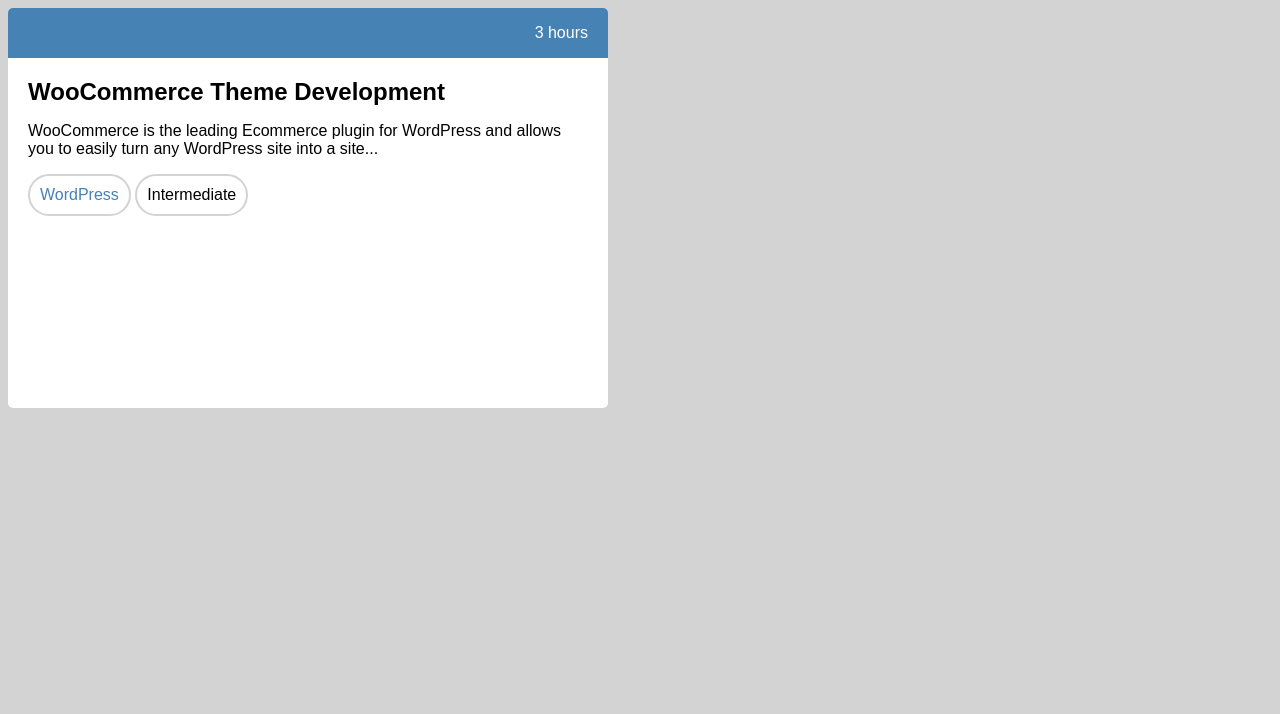
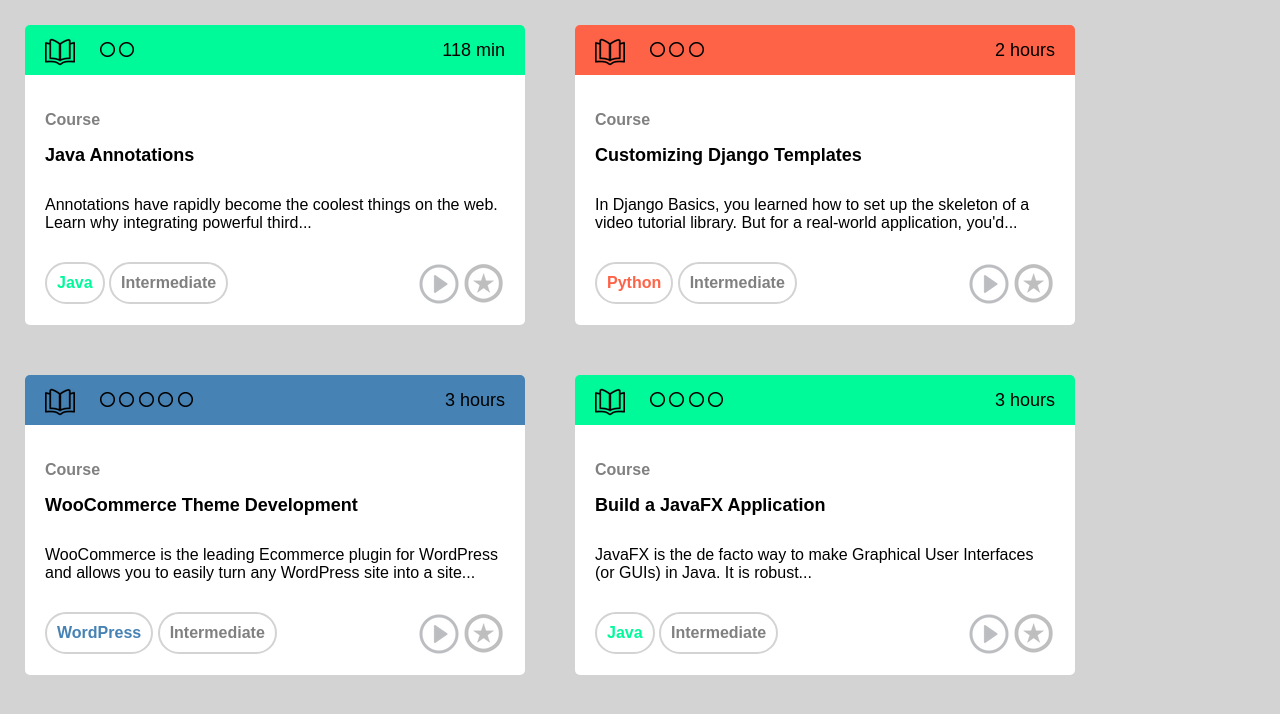
Before and after one commit to nedfaulhaber/treehouse-replica, a plain HTML site: page index.html in a window 1280 px wide. Drawn offline with Linux system fonts and the light colour scheme.

Commit message:
All course tiles complete, need nav bar

```diff
--- a/css/styles.css
+++ b/css/styles.css
@@ -8,42 +8,89 @@
   font-family: sans-serif;
 }
 
+html body{
+  margin: 0px;
+}
+
 body {
   background-color: lightgrey;
 }
 
 .course-tile {
-  width: 600px;
-  height: 400px;
+  width: 500px;
+  height: 300px;
+  position: relative;
+  float: left;
+  margin: 25px;
 }
 
 .tile-header {
   height: 50px;
-  background-color: steelblue;
   border-radius: 5px 5px 0px 0px;
   margin-bottom: 0px;
 }
 
+#header1{
+  background-color: mediumspringgreen;
+}
+#header2{
+  background-color: tomato;
+}
+#header3{
+  background-color: steelblue;
+}
+
+.tile-header::before{
+  content: url("../img/book.png");
+  top: 12px;
+  left: 20px;
+  position: absolute;
+}
+
+.dot-list {
+  padding-left: 75px;
+  padding-top: 17px;
+  position: relative;
+  float: left;
+}
 .course-time {
   float: right;
   margin-right: 20px;
-  color: white;
+  color: black;
+  position: relative;
+  font-size: 18px;
+  margin-top: 14.5px;
+  margin-bottom: 14.5px;
 }
 
 .tile-body {
   background-color: white;
-  height: 350px;
+  height: 250px;
   border-radius: 0px 0px 5px 5px;
   padding: 20px;
 }
 
+.course {
+  color: grey;
+  font-size: 16px;
+  font-weight: bold;
+}
+
 .course-title{
   font-weight: bold;
-  font-size: 24px;
+  font-size: 18px;
   color: lightblack;
   margin: 0px;
 }
 
+.course-detail {
+  margin-top: 30px;
+  margin-bottom: 30px;
+}
+
+.left-footer {
+  float: left;
+}
 .button {
   display: inline-block;
   border-style: solid;
@@ -51,8 +98,28 @@ body {
   border-color: lightgrey;
   border-radius: 30px;
   padding: 10px;
+  color: grey;
+  font-weight: bold;
+}
+
+.right-footer {
+  float: right;
+}
+
+.play {
+  opacity: 0.3;
+}
+
+.star {
+  opacity: 0.25;
 }
 
 #topic1 {
+  color: mediumspringgreen;
+}
+#topic2 {
+  color: tomato;
+}
+#topic3 {
   color: steelblue;
 }
--- a/index.html
+++ b/index.html
@@ -7,20 +7,119 @@
   </head>
   <body>
 
-    <!-- Course Div -->
+    <!-- Course Div 1 -->
     <div class="course-tile">
-      <div class="tile-header">
+      <div class="tile-header" id="header1">
+        <div class="dot-list">
+          <img class="dot" src="img/circle.png" alt="empty circle"/>
+          <img class="dot" src="img/circle.png" alt="empty circle"/>
+        </div>
+        <p class="course-time">118 min</p>
+      </div>
+
+      <div class="tile-body">
+        <p class="course">Course</p>
+        <p class="course-title">Java Annotations</p>
+        <p class="course-detail">Annotations have rapidly become the coolest things on the web. Learn why integrating powerful third...</p>
+        <div class="left-footer">
+          <div class="button" id="topic1">Java</div>
+          <div class="button" class="difficulty">Intermediate</div>
+        </div>
+
+      <div class="right-footer">
+        <img class="play" src="img/play.png" alt="play icon"/>
+        <img class="star" src="img/star.png" alt="star icon"/>
+      </div>
+
+        </div>
+      </div>
+    </div>
+
+    <!-- Course Div 2 -->
+    <div class="course-tile">
+      <div class="tile-header" id="header2">
+        <div class="dot-list">
+          <img class="dot" src="img/circle.png" alt="empty circle"/>
+          <img class="dot" src="img/circle.png" alt="empty circle"/>
+          <img class="dot" src="img/circle.png" alt="empty circle"/>
+        </div>
+        <p class="course-time">2 hours</p>
+      </div>
+
+      <div class="tile-body">
+        <p class="course">Course</p>
+        <p class="course-title">Customizing Django Templates</p>
+        <p class="course-detail">In Django Basics, you learned how to set up the skeleton of a video tutorial library. But for a real-world application, you'd...</p>
+        <div class="left-footer">
+          <div class="button" id="topic2">Python</div>
+          <div class="button" class="difficulty">Intermediate</div>
+        </div>
+
+      <div class="right-footer">
+        <img class="play" src="img/play.png" alt="play icon"/>
+        <img class="star" src="img/star.png" alt="star icon"/>
+      </div>
+      </div>
+    </div>
+
+    <!-- Course Div 3 -->
+    <div class="course-tile">
+      <div class="tile-header" id="header3">
+        <div class="dot-list">
+          <img class="dot" src="img/circle.png" alt="empty circle"/>
+          <img class="dot" src="img/circle.png" alt="empty circle"/>
+          <img class="dot" src="img/circle.png" alt="empty circle"/>
+          <img class="dot" src="img/circle.png" alt="empty circle"/>
+          <img class="dot" src="img/circle.png" alt="empty circle"/>
+        </div>
         <p class="course-time">3 hours</p>
       </div>
 
       <div class="tile-body">
+        <p class="course">Course</p>
         <p class="course-title">WooCommerce Theme Development</p>
         <p class="course-detail">WooCommerce is the leading Ecommerce plugin for WordPress and allows you to easily turn any WordPress site into a site...</p>
-        <div class="button" id="topic1">WordPress</div>
-        <div class="button" class="difficulty">Intermediate</div>
+        <div class="left-footer">
+          <div class="button" id="topic3">WordPress</div>
+          <div class="button" class="difficulty">Intermediate</div>
+        </div>
+
+      <div class="right-footer">
+        <img class="play" src="img/play.png" alt="play icon"/>
+        <img class="star" src="img/star.png" alt="star icon"/>
+      </div>
+      </div>
+    </div>
+
+    <!-- Course Div 4 -->
+    <div class="course-tile">
+      <div class="tile-header" id="header1">
+        <div class="dot-list">
+          <img class="dot" src="img/circle.png" alt="empty circle"/>
+          <img class="dot" src="img/circle.png" alt="empty circle"/>
+          <img class="dot" src="img/circle.png" alt="empty circle"/>
+          <img class="dot" src="img/circle.png" alt="empty circle"/>
+        </div>
+        <p class="course-time">3 hours</p>
+      </div>
+
+      <div class="tile-body">
+        <p class="course">Course</p>
+        <p class="course-title">Build a JavaFX Application</p>
+        <p class="course-detail">JavaFX is the de facto way to make Graphical User Interfaces (or GUIs) in Java. It is robust...</p>
+        <div class="left-footer">
+          <div class="button" id="topic1">Java</div>
+          <div class="button" class="difficulty">Intermediate</div>
+        </div>
+
+      <div class="right-footer">
+        <img class="play" src="img/play.png" alt="play icon"/>
+        <img class="star" src="img/star.png" alt="star icon"/>
+      </div>
       </div>
     </div>
 
 
+
   </body>
 </html>
```
Also changed, not shown: img/av_play_over_video.svg (added), img/book.png (added), img/circle.png (added), img/play.png (added), img/star.png (added).
